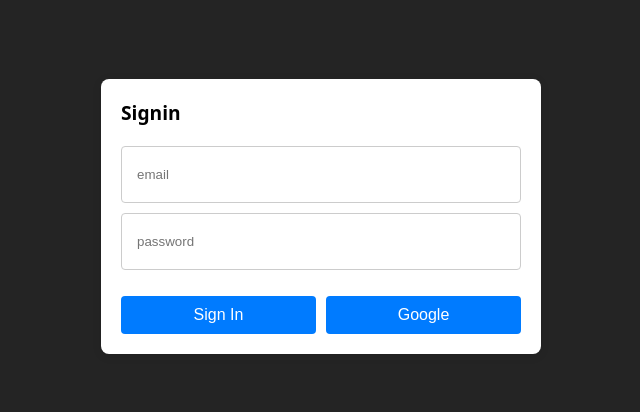
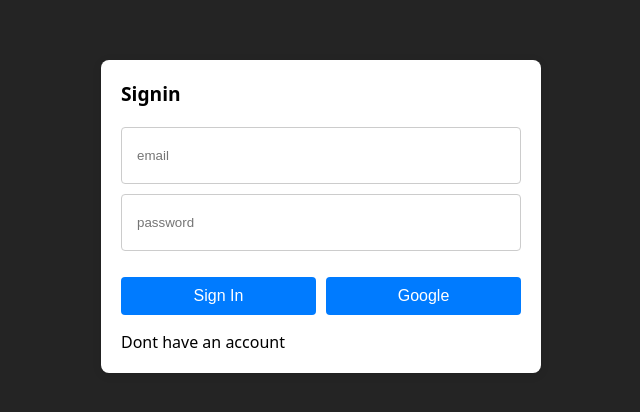
Before and after one commit to robincajas12/patrones_grupal_frontend, a React (Vite) app: page /auth/signin in a window 1280 px wide. Shown: the part 184-596 px from the top of the page, without its empty margins (319-959 px from the left). Built offline with nearby package versions, Linux system fonts and the light colour scheme.

Commit message:
signin page components finished

```diff
--- a/src/auth/pages/SigninPage.tsx
+++ b/src/auth/pages/SigninPage.tsx
@@ -13,6 +13,10 @@ export const SigninPage = () => {
             <button type="button" className="auth-button auth-button--google">Google</button>
           </div>
         </form>
+
+        <div className="auth-footer">
+          <a href="/auth/signup">Dont have an account</a>
+        </div>
       </div>
     </AuthLayout>
   )
--- a/src/styles.css
+++ b/src/styles.css
@@ -60,9 +60,26 @@ button {
   cursor: pointer;
 }
 
+button:hover {
+  opacity: 0.9;
+}
+
 .auth-buttons {
   margin-top: 1rem;
   display: flex;
   flex-direction: row;
   gap: 10px;
 }
+
+.auth-footer {
+  margin-top: 1rem;
+}
+
+.auth-footer:hover {
+  text-decoration: underline;
+}
+
+a {
+  color: black;
+  text-decoration: none;
+}
```
